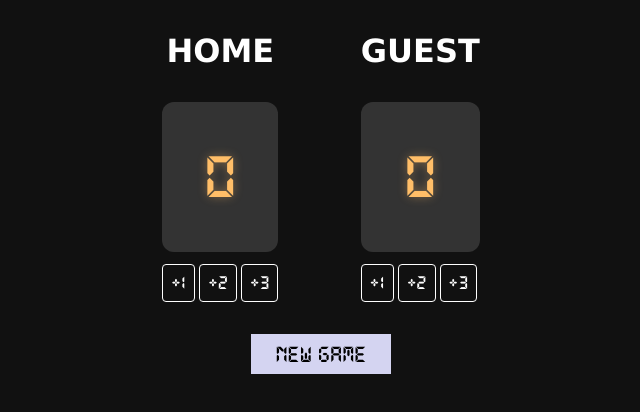
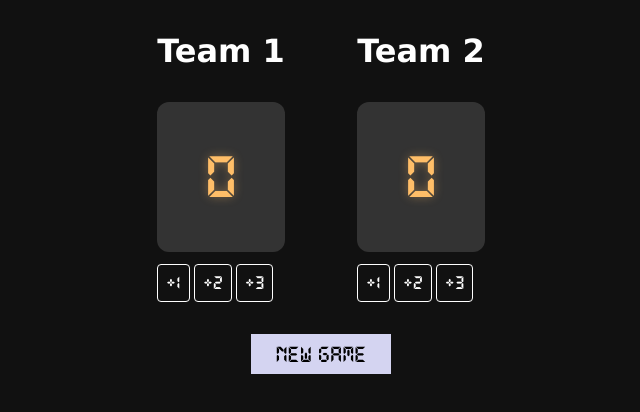
Before and after one commit to tsirides/scoreboard-scrimba, a plain HTML site: page index.html in a window 1280 px wide. Shown: the whole page, without its empty margins (319-959 px from the left). Drawn offline with Linux system fonts and the light colour scheme.

Commit message:
Updated headers

```diff
--- a/index.html
+++ b/index.html
@@ -6,7 +6,7 @@
   <body>
     <div class="container">
       <div>
-        <h3>HOME</h3>
+        <h3>Team 1</h3>
         <div class="score" id="homePoints">0</div>
         <div class="score-buttons">
           <button onclick="addPointHome('homePoints',1,'home')">+1</button>
@@ -15,7 +15,7 @@
         </div>
       </div>
       <div>
-        <h3>GUEST</h3>
+        <h3>Team 2</h3>
         <div class="score" id="awayPoints">0</div>
         <div class="score-buttons">
           <button onclick="addPointHome('awayPoints',1,'away')">+1</button>
```
